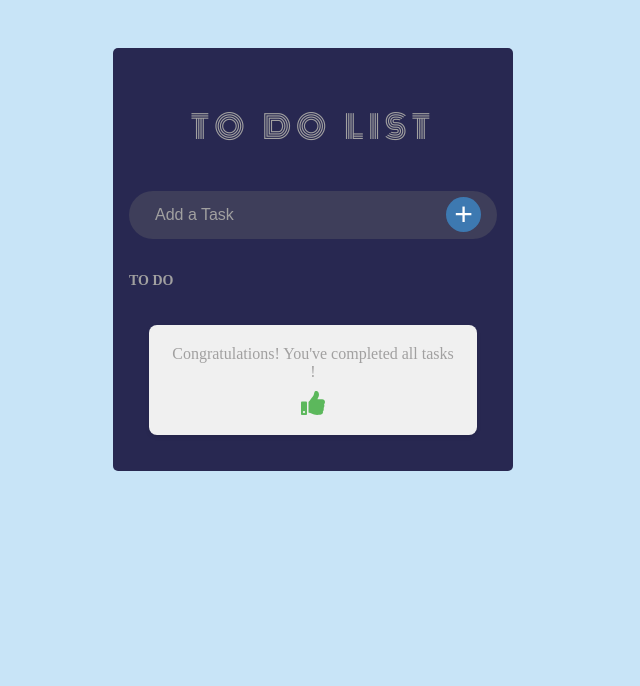
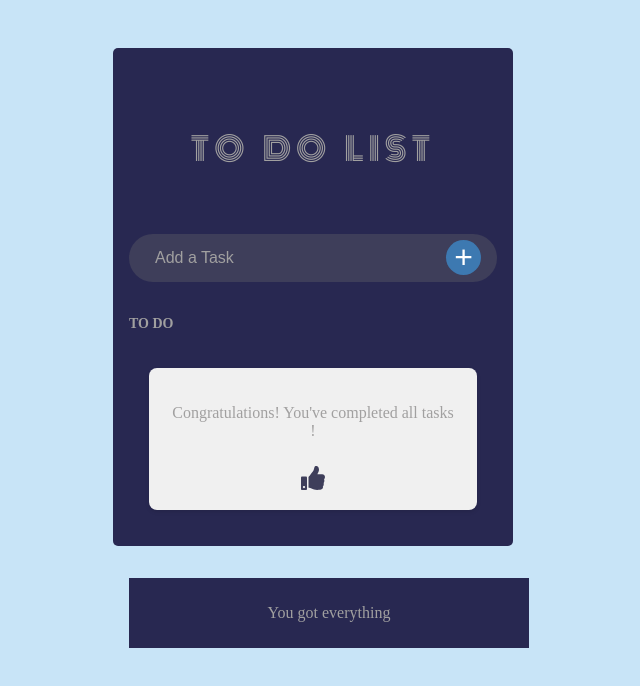
Before and after one commit to fatma-bouzouita/React_Todo_App, a React (Create React App) app: page / in a window 1280 px wide. Shown: the top 686 px of the page, without its empty margins (327-967 px from the left). Built offline with nearby package versions, Linux system fonts and the light colour scheme.

Commit message:
add stats

```diff
--- a/public/index.html
+++ b/public/index.html
@@ -2,14 +2,14 @@
 <html lang="en">
   <head>
     <meta charset="utf-8" />
-    <link rel="icon" href="%PUBLIC_URL%/favicon.ico" />
+    <link rel="icon" href="%PUBLIC_URL%/todo.svg" />
     <meta name="viewport" content="width=device-width, initial-scale=1" />
     <meta name="theme-color" content="#000000" />
     <meta
       name="description"
       content="Web site created using create-react-app"
     />
-    <link rel="apple-touch-icon" href="%PUBLIC_URL%/logo192.png" />
+    <link rel="apple-touch-icon" href="%PUBLIC_URL%/todo.svg" />
     <!--
       manifest.json provides metadata used when your web app is installed on a
       user's mobile device or desktop. See https://developers.google.com/web/fundamentals/web-app-manifest/
--- a/src/App.jsx
+++ b/src/App.jsx
@@ -2,6 +2,8 @@ import './index.css';
 import TaskInput from './components/TaskInput'
 import { useState } from "react";
 import TaskItem from './components/TaskItem';
+import Stats from './components/Stats';
+
 import { FaThumbsUp } from 'react-icons/fa';
 function App() {
   const [toDoList, setTodoList] = useState([]);
@@ -44,7 +46,8 @@ function App() {
 
         </div>
       </div>
-    </div>
+      <Stats toDoList={toDoList} />
+          </div>
 
   );
 };
--- /dev/null
+++ b/src/components/Stats.jsx
@@ -0,0 +1,13 @@
+import React from 'react'
+
+export const Stats = ({ toDoList }) => {
+    let cnt = toDoList.length;
+    return (
+        <div className='stats'>
+            <p className='notif'>
+{ cnt===0 ? 'You got everything ' : `You have ${cnt} tasks on your list`}
+            </p>
+            </div>
+    );
+} ;
+export default Stats;
--- a/src/index.css
+++ b/src/index.css
@@ -1,6 +1,5 @@
 @import url('https://fonts.googleapis.com/css2?family=Poppins&family=Monoton:wght@200;300;400;500;600;700;800&display=swap');
 * {
-  margin: 0;
   padding: 0;
   border: none;
   outline: none;
@@ -16,6 +15,7 @@ body {
   padding: 1rem;
   margin: 3rem auto;
   border-radius: 5px;
+  position: relative;
 }
 .container h1 {
   text-align: center;
@@ -92,7 +92,6 @@ button:hover {
   padding: 14px;
   display: flex;
   align-items: center;
-  justify-content: space-between;
   color: rgb(186, 186, 186);
 }
 
@@ -131,7 +130,7 @@ button:hover {
 .icon {
   margin-top: 10px;
   font-size: 24px;
-  color: #5cb85c; /* You can adjust the color of the icon */
+  color: #3e3e5a; /* You can adjust the color of the icon */
 }
 
 @keyframes fadeIn {
@@ -153,6 +152,8 @@ button:hover {
   border-radius: 50%;
   padding: 5px;
   display: block;
+  justify-content: space-between;
+
 }
 .delete-icon:hover {
   background: #b1453d;
@@ -162,3 +163,15 @@ button:hover {
   text-decoration: line-through;
   opacity: 0.5;
 }
+.stats {
+  position: absolute;
+  margin : 3rem auto;
+  bottom: 10;
+  width: 100%;
+  padding: 10px;
+  background: #282851;
+}
+.notif {
+  text-align: center;
+  color: rgb(161, 160, 160);
+}
```
Also changed, not shown: public/manifest.json, public/todo.png (added), public/todo.svg (added).
